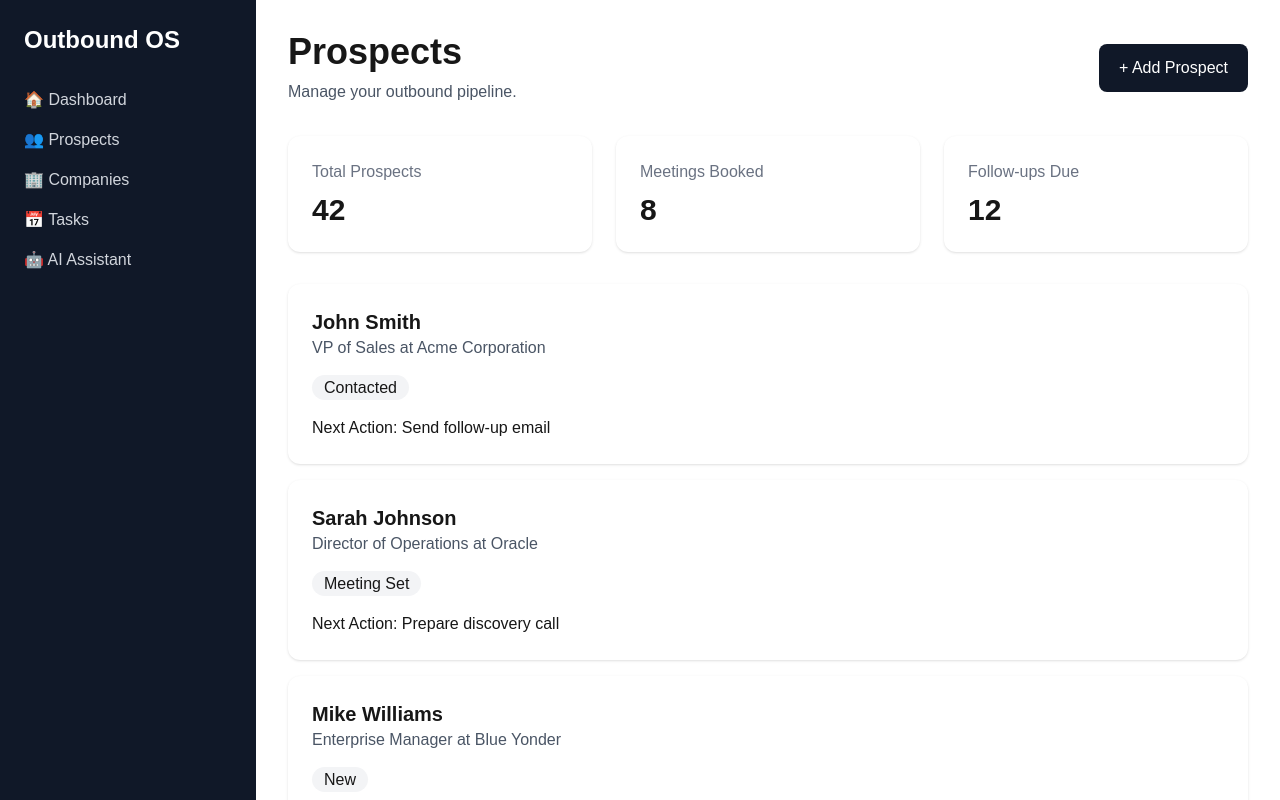
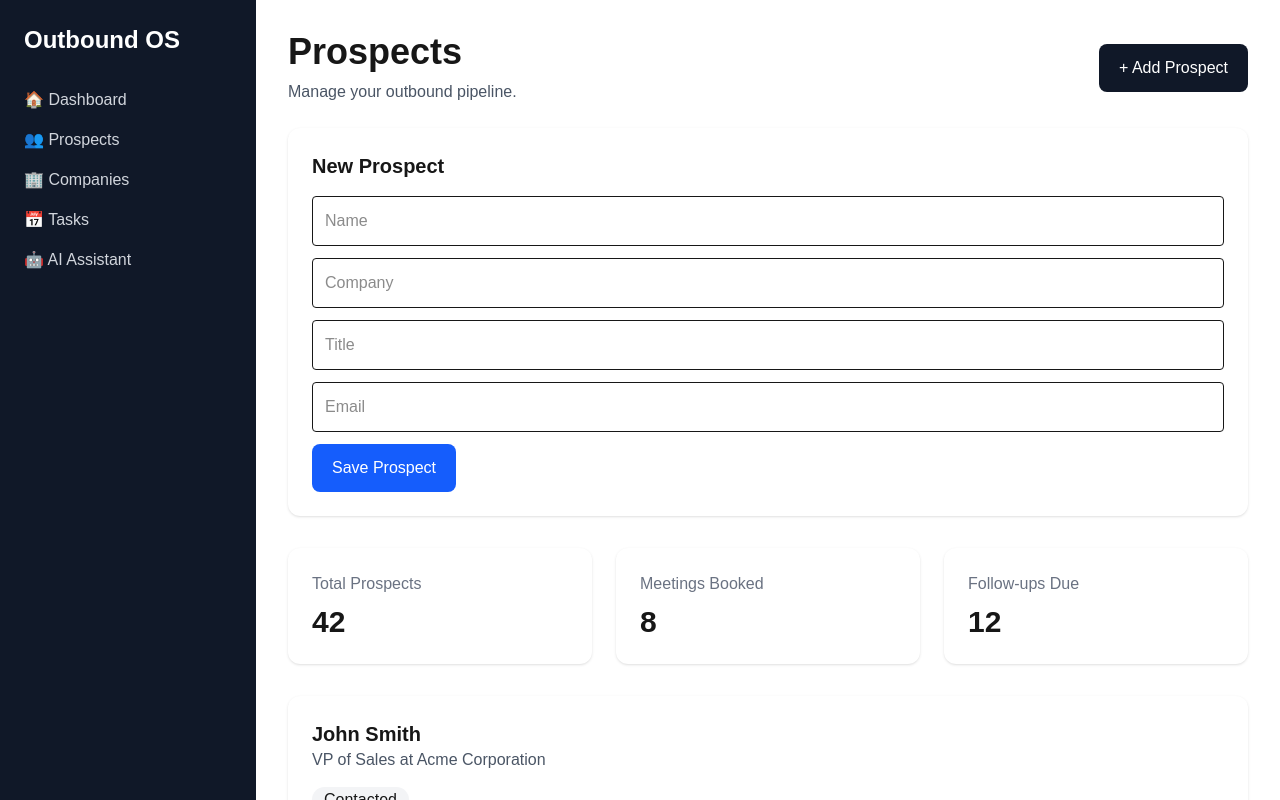
Before and after one commit to hunterhaag/outbound-os, a Next.js app: page /prospects in a window 1280 px wide. Both pictures are taken after a click on the button "+ Add Prospect". Shown: the top 800 px of the page. Built offline with nearby package versions, Linux system fonts and the light colour scheme.

Commit message:
Add prospect form UI

```diff
--- a/app/prospects/page.tsx
+++ b/app/prospects/page.tsx
@@ -1,3 +1,10 @@
+"use client";
+
+import { useState } from "react";
+
+export default function ProspectsPage() {
+  const [showForm, setShowForm] = useState(false);
+
   const prospects = [
     {
       name: "John Smith",
@@ -22,7 +29,6 @@ const prospects = [
     },
   ];
 
-export default function ProspectsPage() {
   return (
     <div className="p-8">
       <div className="flex justify-between items-center">
@@ -36,10 +42,45 @@ export default function ProspectsPage() {
           </p>
         </div>
 
-        <button className="bg-gray-900 text-white px-5 py-3 rounded-lg">
+        <button
+          onClick={() => setShowForm(!showForm)}
+          className="bg-gray-900 text-white px-5 py-3 rounded-lg"
+        >
           + Add Prospect
         </button>
       </div>
+
+      {showForm && (
+        <div className="mt-6 bg-white rounded-xl shadow p-6">
+          <h2 className="text-xl font-bold mb-4">
+            New Prospect
+          </h2>
+
+          <input
+            className="border p-3 rounded w-full mb-3"
+            placeholder="Name"
+          />
+
+          <input
+            className="border p-3 rounded w-full mb-3"
+            placeholder="Company"
+          />
+
+          <input
+            className="border p-3 rounded w-full mb-3"
+            placeholder="Title"
+          />
+
+          <input
+            className="border p-3 rounded w-full mb-3"
+            placeholder="Email"
+          />
+
+          <button className="bg-blue-600 text-white px-5 py-3 rounded-lg">
+            Save Prospect
+          </button>
+        </div>
+      )}
 
       <div className="grid grid-cols-3 gap-6 mt-8">
         <StatCard title="Total Prospects" value="42" />
```
Lines whose indentation alone changed are shown as unchanged.
